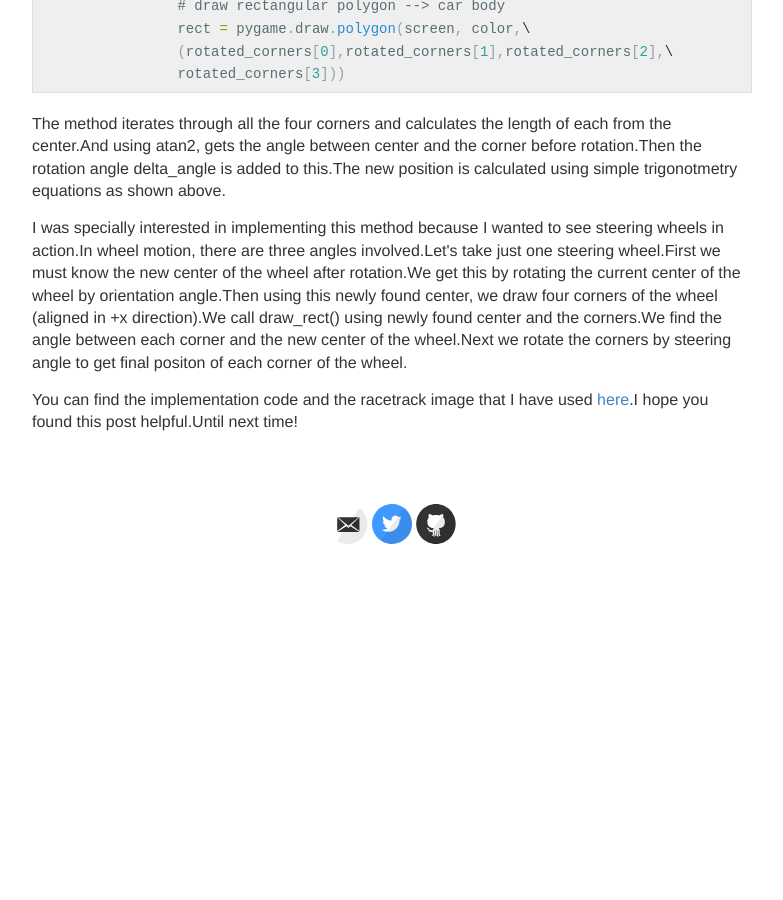
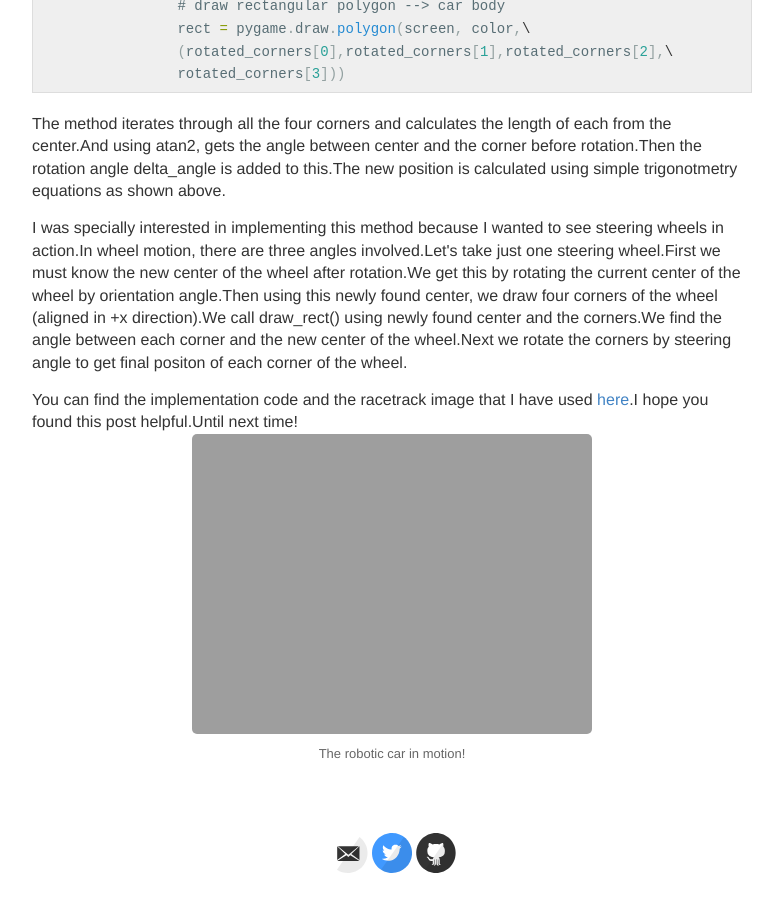
Before and after one commit to ioarun/ioarun.github.io, a Jekyll site: the page built from _posts/2017-04-03-build-2d-robotic-car.md, in a window 1280 px wide and 900 px high, scrolled down 3858 px. Shown: the whole window, without its empty margins (248-1031 px from the left). Built offline with Jekyll 4.4.1, drawn with Linux system fonts in a browser that asks for light colours; nearby versions of some CDN libraries; some web fonts are replaced; formulas are drawn with MathJax 3; before the commit the page ends 4428 px from its top, so only the background shows below that.

Commit message:
Final Update

```diff
--- a/_posts/2017-04-03-build-2d-robotic-car.md
+++ b/_posts/2017-04-03-build-2d-robotic-car.md
@@ -160,3 +160,5 @@ The car body is a 80px by 60px yellow trianlge with four 20px by 6px wheels.In t
 <p>I was specially interested in implementing this method because I wanted to see steering wheels in action.In wheel motion, there are three angles involved.Let's take just one steering wheel.First we must know the new center of the wheel after rotation.We get this by rotating the current center of the wheel by orientation angle.Then using this newly found center, we draw four corners of the wheel (aligned in +x direction).We call draw_rect() using newly found center and the corners.We find the angle between each corner and the new center of the wheel.Next we rotate the corners by steering angle to get final positon of each corner of the wheel.</p>
 
 You can find the implementation code and the racetrack image that I have used <a href='https://github.com/ioarun/ai-for-robotics-udacity/blob/master/visual-implementation/racetrack-control.py'>here</a>.I hope you found this post helpful.Until next time!
+
+{% include image.html img="images/2017/robotic-car/racetack-control.gif" title="Racetrack control" caption="The robotic car in motion!" %}
```
